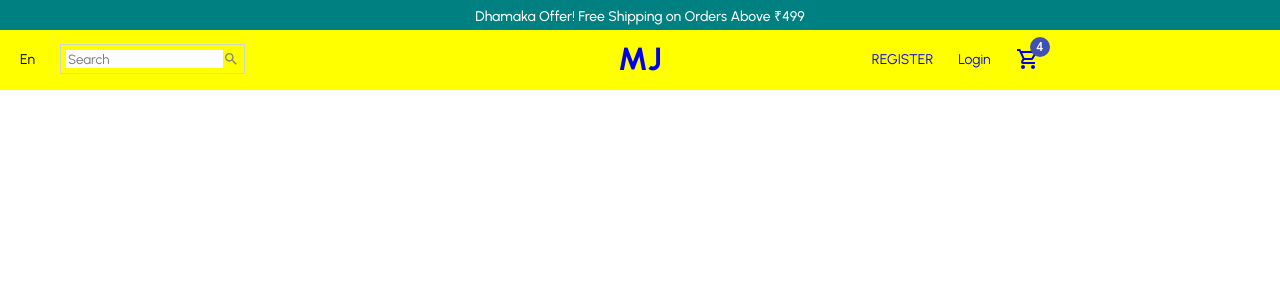
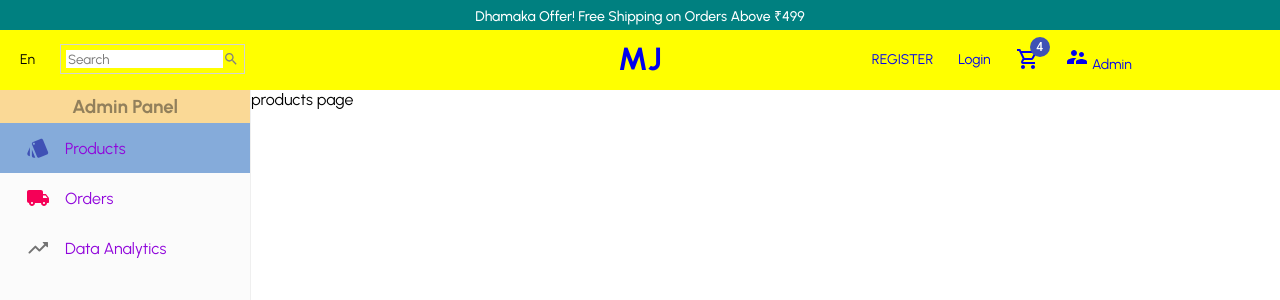
Before and after one commit to deadlock-mv/E-Commerce-Web, a React (Vite) app: page /admin in a window 1280 px wide. Shown: the top 300 px of the page. Built offline with nearby package versions, Linux system fonts and the light colour scheme.

Commit message:
admin page added

```diff
--- a/global.css
+++ b/global.css
@@ -5,5 +5,13 @@
 }
 
 .Link {
-    text-decoration: none !important;
-  }
+  text-decoration: none !important;
+}
+
+.admin-page {
+  display: flex;
+}
+
+.admin-body {
+  flex: 1;
+}
--- a/package.json
+++ b/package.json
@@ -15,6 +15,7 @@
     "axios": "^1.6.8",
     "react": "^17.0.2",
     "react-dom": "^17.0.2",
+    "react-pro-sidebar": "^1.1.0",
     "react-router-dom": "^6.22.3",
     "styled-components": "^6.1.8"
   },
--- a/src/App.jsx
+++ b/src/App.jsx
@@ -8,6 +8,7 @@ import Login from "./pages/Login";
 import Cart from "./pages/Cart";
 import Announcement from "./components/Announcement";
 import Navbar from "./components/Navbar";
+import Admin from "./pages/Admin";
 
 const App = () => {
   return (
@@ -22,6 +23,7 @@ const App = () => {
           <Route path="/register" element={<Register />} />
           <Route path="/login" element={<Login />} />
           <Route path="/user/cart" element={<Cart />} />
+          <Route path="/admin" element={<Admin />} />
           {/* <Home /> */}
           {/* <ProductList/> */}
           {/* <Product/> */}
--- /dev/null
+++ b/src/components/Admin.jsx
@@ -0,0 +1,15 @@
+import React from "react";
+
+const Products = () => {
+  return <div>products page</div>;
+};
+
+const Orders = () => {
+  return <div>orders page</div>;
+};
+
+const Analytics = () => {
+  return <div>analytics page</div>;
+};
+
+export { Products, Orders, Analytics };
--- a/src/components/Navbar.jsx
+++ b/src/components/Navbar.jsx
@@ -1,5 +1,10 @@
 import { Badge } from "@material-ui/core";
-import { Height, Search, ShoppingCartOutlined } from "@material-ui/icons";
+import {
+  Height,
+  Search,
+  ShoppingCartOutlined,
+  SupervisorAccountSharp,
+} from "@material-ui/icons";
 import React from "react";
 import styled from "styled-components";
 import { mobile } from "../responsive";
@@ -96,6 +101,11 @@ const Navbar = () => {
               </Badge>
             </Link>
           </MenuItem>
+          <MenuItem>
+            <Link to="/admin">
+              <SupervisorAccountSharp /> Admin
+            </Link>
+          </MenuItem>
         </Right>
       </Wrapper>
     </Container>
--- /dev/null
+++ b/src/pages/Admin.jsx
@@ -0,0 +1,79 @@
+import React, { useState } from "react";
+import { Sidebar, Menu, MenuItem } from "react-pro-sidebar";
+// import 'react-pro-sidebar/dist/css/styles.css';
+import {
+  StyleRounded,
+  LocalShippingRounded,
+  TrendingUpRounded,
+} from "@material-ui/icons";
+import { Link } from "react-router-dom";
+import { Products, Orders, Analytics } from "../components/Admin";
+
+const Admin = () => {
+  const [activeMenuItem, setActiveMenuItem] = useState("Products");
+
+  const handleMenuItemClick = (menuItem) => {
+    setActiveMenuItem(menuItem);
+  };
+
+  return (
+    <div className="admin-page">
+      <Sidebar style={{ height: "90vh" }}>
+        <h3
+          style={{
+            display: "flex",
+            justifyContent: "center",
+            padding: "5px",
+            backgroundColor: "#fad07cc9",
+            color: "#15141573",
+          }}
+        >
+          Admin Panel
+        </h3>
+        <Menu
+          iconShape="square"
+          menuItemStyles={{
+            button: ({ level, active, disabled }) => {
+              // only apply styles on first level elements of the tree
+              if (level === 0)
+                return {
+                  color: disabled ? '#f5d9ff' : '#9005db',
+                  backgroundColor: active ? '#0555b77a' : undefined,
+                };
+            },
+          }}
+        >
+          <MenuItem
+            icon={<StyleRounded color="primary" />}
+            active={activeMenuItem === "Products"}
+            onClick={() => handleMenuItemClick("Products")}
+          >
+            Products
+          </MenuItem>
+          <MenuItem
+            icon={<LocalShippingRounded color="secondary" />}
+            active={activeMenuItem === "Orders"}
+            onClick={() => handleMenuItemClick("Orders")}
+          >
+            Orders
+          </MenuItem>
+          <MenuItem
+            icon={<TrendingUpRounded color="action" />}
+            active={activeMenuItem === "Analytics"}
+            onClick={() => handleMenuItemClick("Analytics")}
+          >
+            Data Analytics
+          </MenuItem>
+        </Menu>
+      </Sidebar>
+      <div className="admin-body">
+        {/* Your body content goes here */}
+        {activeMenuItem === "Products" && <Products />}
+        {activeMenuItem === "Orders" && <Orders />}
+        {activeMenuItem === "Analytics" && <Analytics />}
+      </div>
+    </div>
+  );
+};
+
+export default Admin;
```
Also changed, not shown: 1 other file (tests, documents, lock files or other folders).
